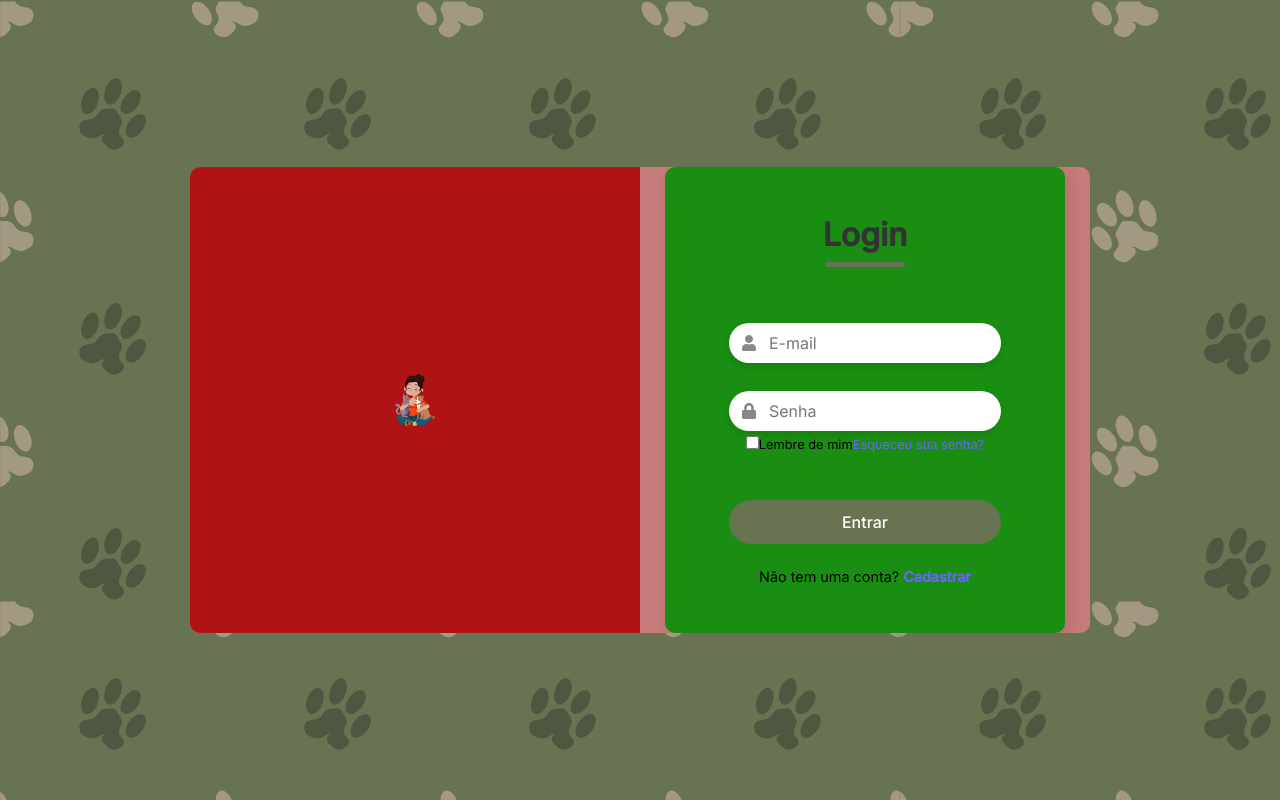
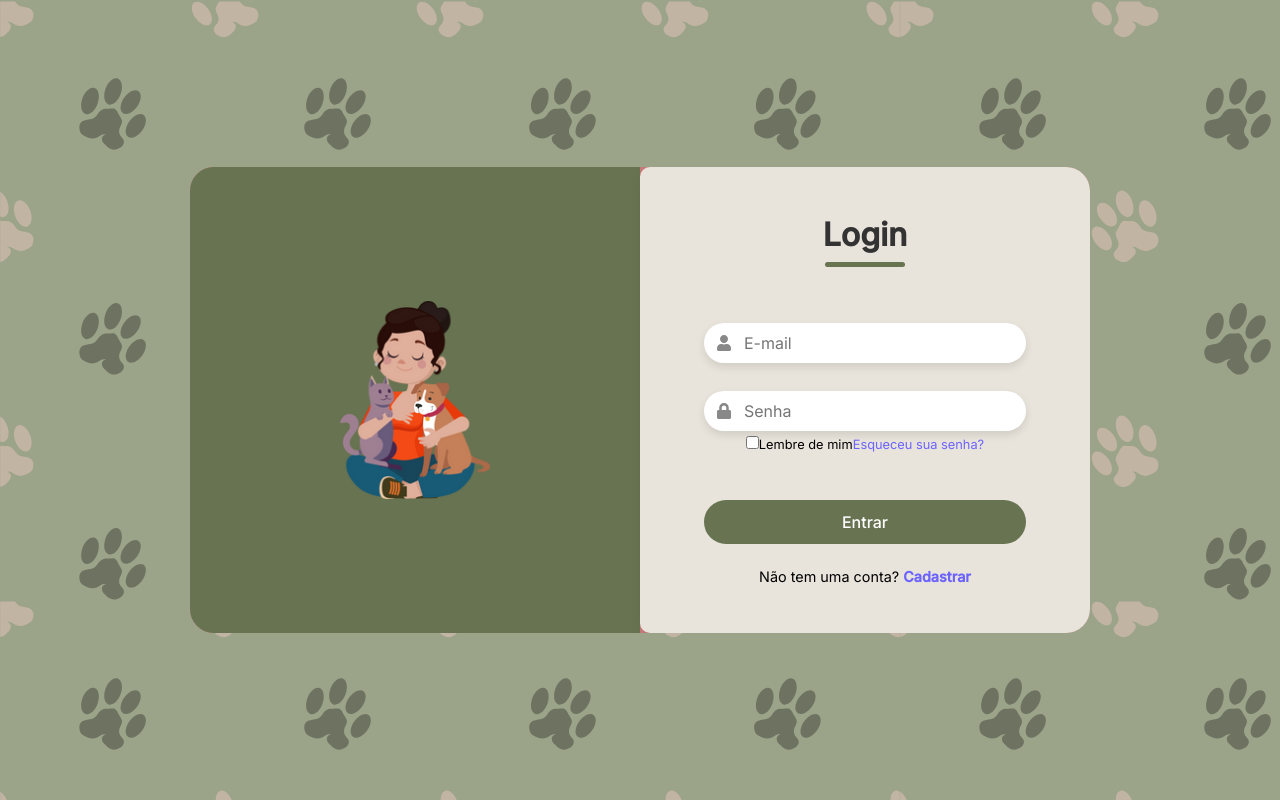
Before and after one commit to saracristinas/Sistema-de-adocao, a React (Vite) app: page /login in a window 1280 px wide. Built offline with nearby package versions, Linux system fonts and the light colour scheme; a web font is replaced by a local one.

Commit message:
Ajustando a tela de login

```diff
--- a/src/Components/Login/Login.css
+++ b/src/Components/Login/Login.css
@@ -12,7 +12,7 @@
   width: 100vw;
   height: 100vh;
   background-image: url('/src/assets/Fundo-de-tela.svg');
-  background-color: #687351;
+  background-color: #9ba389;
   display: flex;
   justify-content: center;
   align-items: center;
@@ -22,7 +22,7 @@
 .login-wrapper {
   display: flex;
   background-color: #c77b7b;
-  border-radius: 10px;
+  border-radius: 24px;
   overflow: hidden;
   max-width: 900px;
   width: 90%;
@@ -31,7 +31,7 @@
 
 .image-side {
   flex: 1;
-  background-color: #b01313;
+  background-color: #687351;
   display: flex;
   justify-content: center;
   align-items: center;
@@ -39,7 +39,7 @@
 }
 
 .image-side img {
-  width: 40px;
+  width: 150px;
   height: auto;
   object-fit: cover;
 }
@@ -53,12 +53,12 @@
 }
 
 .form-container {
-  background-color: #1a8e12;
+  background-color: #E8E4DB;
   padding: 3rem 4rem;
   border-radius: 10px;
   box-shadow: 5px 5px 15px rgba(0, 0, 0, 0.1);
   width: 100%;
-  max-width: 400px;
+  max-width: 500px;
 }
 
 /* ===== Título ===== */
```
